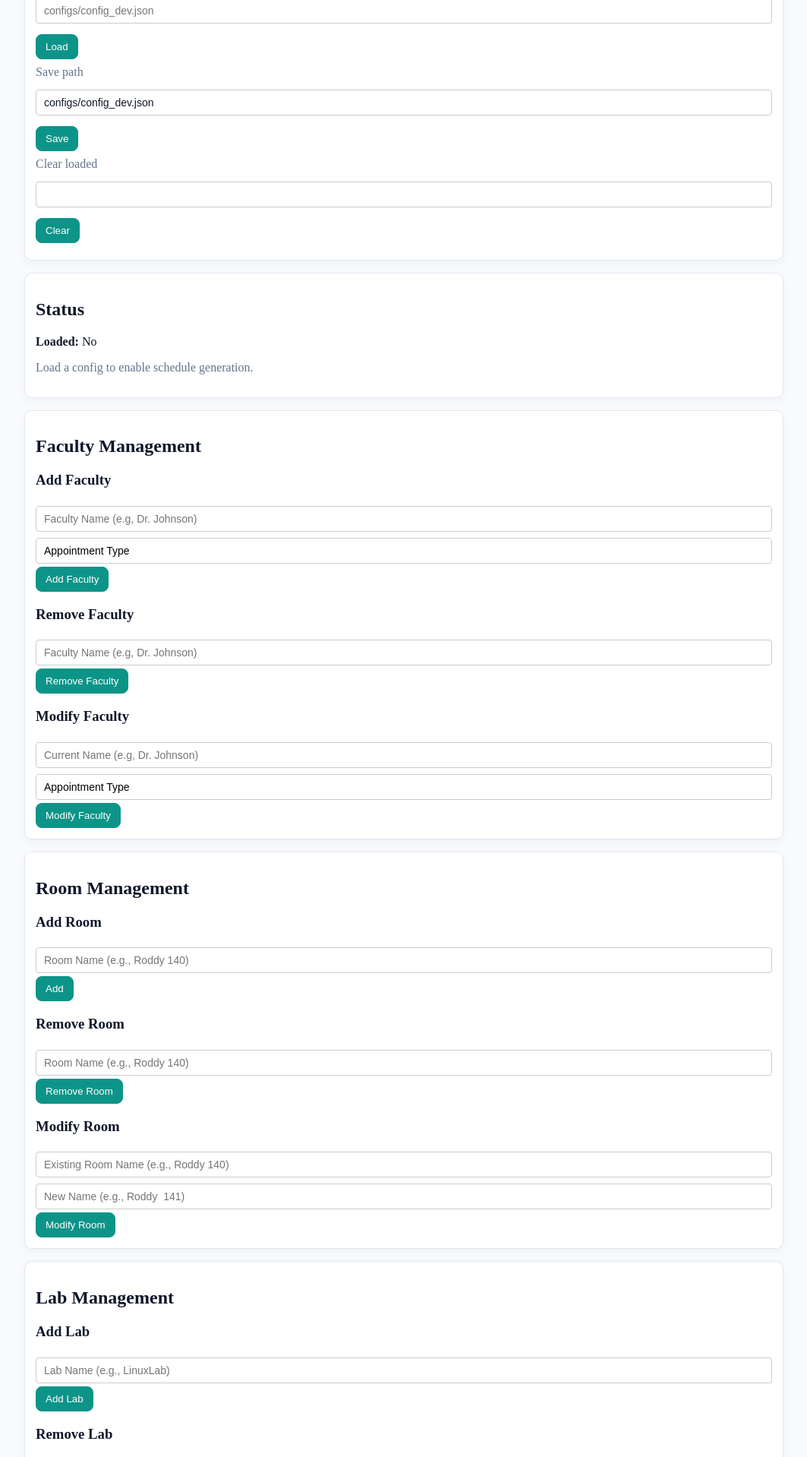
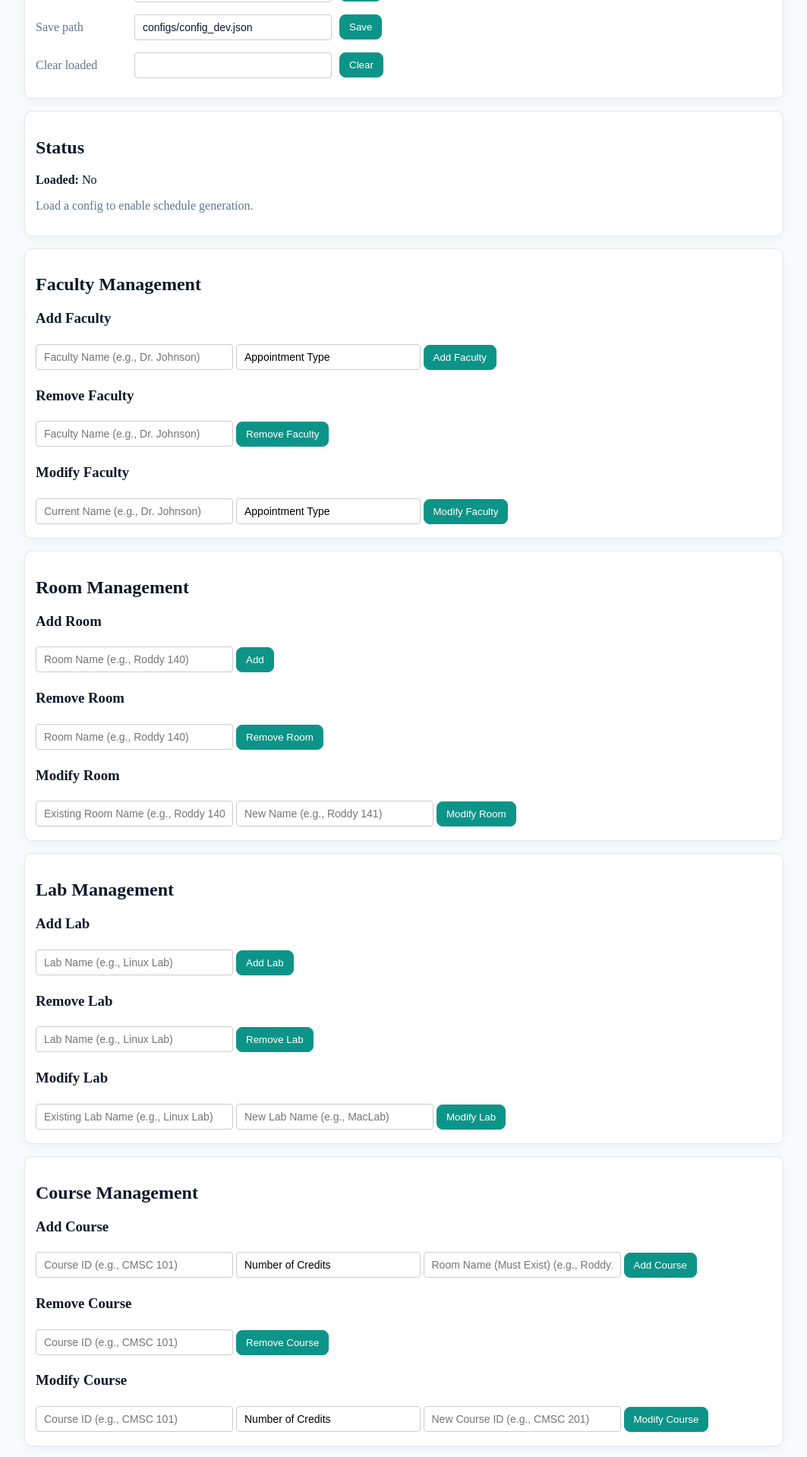
Before and after one commit to mucsci-students/2026sp-420-Maverick, a Flask app: template app/web/templates/config_editor.html in a window 1280 px wide. Shown: the part 240-2158 px from the top of the page at 76% size, without its empty margins (108-1171 px from the left). Run offline with Flask 3, Linux system fonts and the light colour scheme; the template is opened without the code that fills it, so the values that code supplies are empty; parts of the project's set-up code (start-up, migrations or seed data) failed here and were passed over.

Commit message:
Bugfix/Fixed the input fields to look better and fixed small things with that.

```diff
--- a/app/web/templates/config_editor.html
+++ b/app/web/templates/config_editor.html
@@ -126,7 +126,7 @@ Extends base.html.
 
   <style>
     input, select {
-      width: 100%;
+      width: 25%;
       padding: 8px 10px;
       margin: 4px 0;
       border: 1px solid #ccc;
@@ -145,7 +145,7 @@ Extends base.html.
   <!-- POST /config/faculty/add -->
   <h3>Add Faculty</h3>
   <form method="post" action="/config/faculty/add">
-    <input name = "name" placeholder = "Faculty Name (e.g, Dr. Johnson)" required>
+    <input name = "name" placeholder = "Faculty Name (e.g., Dr. Johnson)" required>
 
     <select name = "appointment_type" required>
       <option value="" disabled selected>Appointment Type</option>
@@ -160,7 +160,7 @@ Extends base.html.
   <!-- POST /config/faculty/remove -->
   <h3>Remove Faculty</h3>
   <form method="post" action="/config/faculty/remove">
-    <input name="name" placeholder="Faculty Name (e.g, Dr. Johnson)" required>
+    <input name="name" placeholder="Faculty Name (e.g., Dr. Johnson)" required>
     <button type="submit">Remove Faculty</button>
   </form>
 
@@ -168,7 +168,7 @@ Extends base.html.
   <!-- POST /config/faculty/modify -->
   <h3>Modify Faculty</h3>
   <form method="post" action="/config/faculty/modify">
-    <input name="name" placeholder="Current Name (e.g, Dr. Johnson)" required>
+    <input name="name" placeholder="Current Name (e.g., Dr. Johnson)" required>
 
     <select name="appointment_type" placeholder="New Appointment Type (e.g., Full-Time, Adjunct)">
       <option value="" disabled selected>Appointment Type</option>
@@ -205,7 +205,7 @@ Extends base.html.
   <h3>Modify Room</h3>
   <form method="post" action="/config/room/modify">
     <input name="room" placeholder="Existing Room Name (e.g., Roddy 140)" required>
-    <input name="new_name" placeholder="New Name (e.g., Roddy  141)">
+    <input name="new_name" placeholder="New Name (e.g., Roddy 141)">
     <button type="submit">Modify Room</button>
   </form>
 </section>
@@ -218,19 +218,19 @@ Extends base.html.
 
   <h3>Add Lab</h3>
   <form method="post" action="/config/lab/add">
-    <input name="lab" placeholder="Lab Name (e.g., LinuxLab)" required>
+    <input name="lab" placeholder="Lab Name (e.g., Linux Lab)" required>
     <button type="submit">Add Lab</button>
   </form>
 
   <h3>Remove Lab</h3>
   <form method="post" action="/config/lab/remove">
-    <input name="lab" placeholder="Lab Name (e.g., LinuxLab)" required>
+    <input name="lab" placeholder="Lab Name (e.g., Linux Lab)" required>
     <button type="submit">Remove Lab</button>
   </form>
 
   <h3>Modify Lab</h3>
   <form method="post" action="/config/lab/modify">
-    <input name="lab" placeholder="Existing Lab Name (e.g., LinuxLab)" required>
+    <input name="lab" placeholder="Existing Lab Name (e.g., Linux Lab)" required>
     <input name="new_name" placeholder="New Lab Name (e.g., MacLab)">
     <button type="submit">Modify Lab</button>
   </form>
@@ -247,7 +247,7 @@ Extends base.html.
     <input name="course_id" placeholder="Course ID (e.g., CMSC 101)" required>
 
     <select name="credits" required>
-      <option value="" disabled selected>Credits</option>
+      <option value="" disabled selected>Number of Credits</option>
       <option value="0">0</option>
       <option value="1">1</option>
       <option value="2">2</option>
@@ -268,16 +268,17 @@ Extends base.html.
   <h3>Modify Course</h3>
   <form method="post" action="/config/course/modify">
     <input name="course_id" placeholder="Course ID (e.g., CMSC 101)" required>
-    <input name="new_course_id" placeholder="New Course ID (e.g., CMSC 201)">
 
     <select name="credits" required>
-      <option value="" disabled selected>Credits</option>
+      <option value="" disabled selected>Number of Credits</option>
       <option value="0">0</option>
       <option value="1">1</option>
       <option value="2">2</option>
       <option value="3">3</option>
       <option value="4">4</option>
     </select>
+
+    <input name="new_course_id" placeholder="New Course ID (e.g., CMSC 201)">
 
     <button type="submit">Modify Course</button>
   </form>
```
